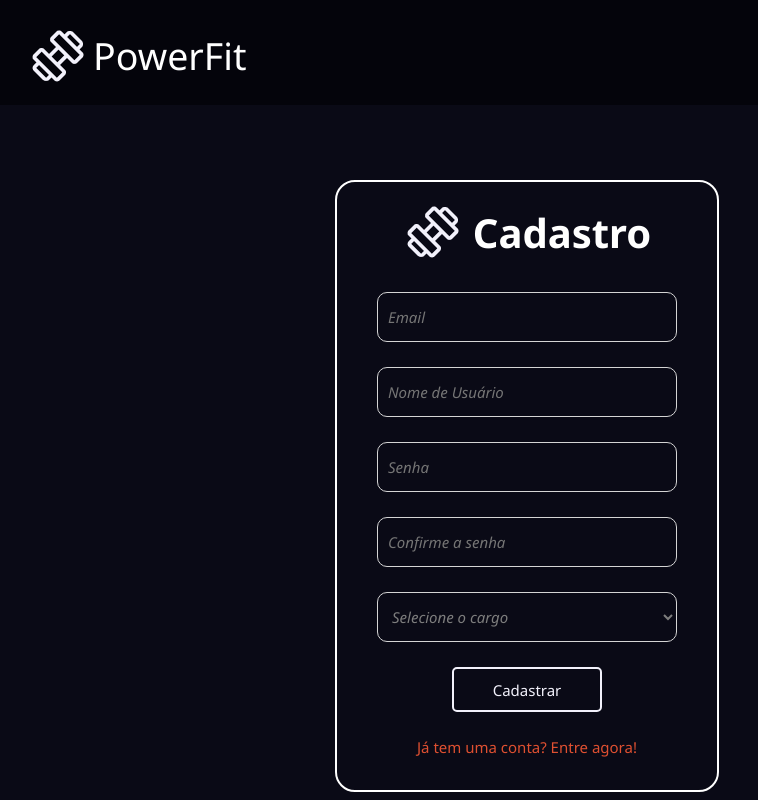
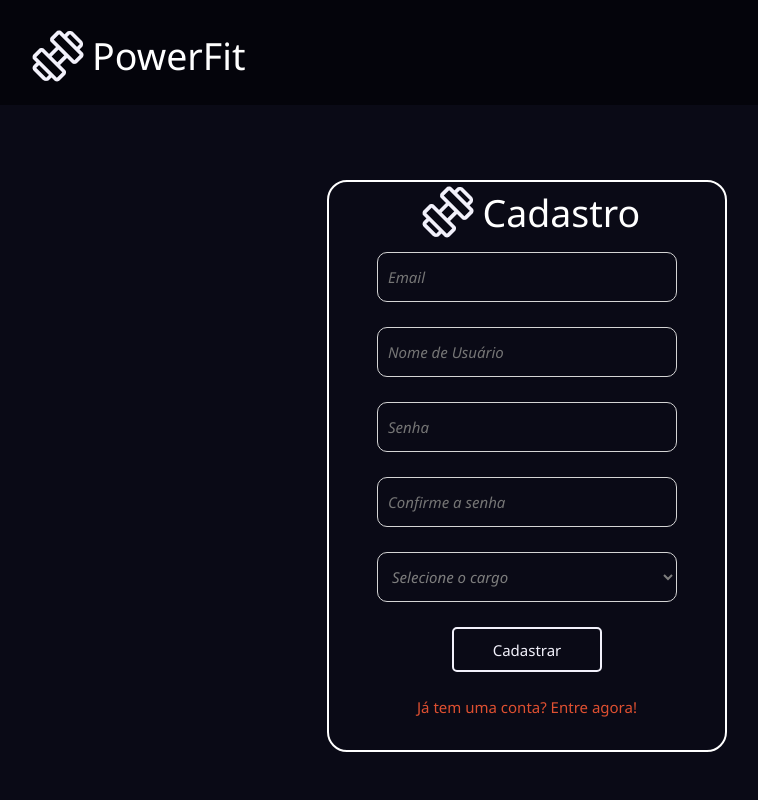
Before and after one commit to SamuelFVG/powerfit-trainee-cpe, a React (Vite) app in the folder powerfit/: page /cadastro in a window 1280 px wide. Shown: the top 800 px of the page, without its empty margins (113-871 px from the left). Built offline with nearby package versions, Linux system fonts and the light colour scheme.

Commit message:
Cadastro

```diff
--- a/powerfit/src/components/DropDownGenerico/Styles.js
+++ b/powerfit/src/components/DropDownGenerico/Styles.js
@@ -23,7 +23,11 @@ export const DivSelect = styled.select`
   @media (max-width: 500px) {
     font-size: 11px;
     width: 100%;
-    margin-left: 2.5%;
+    /* margin-left: 2.5%; */
+  }
+  @media (max-width: 300px) {
+    width: 80%;
+    margin-left: 10%;
   }
 `;
 export const DivOption = styled.option`
--- a/powerfit/src/components/LogoGenerica/Styles.js
+++ b/powerfit/src/components/LogoGenerica/Styles.js
@@ -3,7 +3,6 @@ import styled from "styled-components";
 export const LogoG = styled.div`
   display: flex;
   height: 60px;
-  width: 264px;
   align-items: center;
 `;
 
--- a/powerfit/src/pages/Cadastro/Cadastro.jsx
+++ b/powerfit/src/pages/Cadastro/Cadastro.jsx
@@ -1,8 +1,8 @@
 import { Link,useNavigate } from "react-router-dom"
 import React from "react"
 import Logo from "../../assets/Logo.png";
-import { DropDownGenerico } from "../../components";
-import { SingUpContainer,LogoCadastro,InputForm,CadastroContainer,SubmitButton, PalavraLink, Menu} from "./Styles"
+import { DropDownGenerico, LogoGenerica} from "../../components";
+import { SingUpContainer,InputForm,CadastroContainer,SubmitButton, PalavraLink, Menu} from "./Styles"
 
 
 
@@ -29,7 +29,6 @@ export default function CadastroPage() {
          email: form.email,
          nome: form.nome,
          senha: form.senha,
-         cargo: form.cargo
      }
 
 
@@ -45,10 +44,7 @@ export default function CadastroPage() {
   return (
     <SingUpContainer>
           <CadastroContainer>
-            {<LogoCadastro>
-                  <img src={Logo} ></img>
-                  <h2>Cadastro</h2>
-              </LogoCadastro>}
+            <LogoGenerica texto={"Cadastro"} backgroundColor={"#0A0A16"} />
           <form onSubmit={efetuarCadastro}>
             <InputForm
                 placeholder="Email"
--- a/powerfit/src/pages/Cadastro/Styles.js
+++ b/powerfit/src/pages/Cadastro/Styles.js
@@ -1,24 +1,32 @@
 import styled from "styled-components"
 
 
-export const LogoCadastro = styled.div`
-    width: 300px;
-    height: 100px;
-    display: flex;
-    align-items: center;
-    justify-content: center;
-    img {
-        width: 60px;
-        height: 60px;
-    }
-    h2{
-        margin-left: 10px;
-        color: white;
-        font-weight: 700;
-        font-size: 40px;
-    }
+// export const LogoCadastro = styled.div`
+//     width: 300px;
+//     height: 100px;
+//     display: flex;
+//     align-items: center;
+//     justify-content: center;
+//     img {
+//         width: 60px;
+//         height: 60px;
+//     }
+//     h2{
+//         margin-left: 10px;
+//         color: white;
+//         font-weight: 700;
+//         font-size: 40px;
+//     }
+// `
+
+export const DivLabel = styled.label`
+flex-direction: line;
+justify-content: left;
+align-items: left;
+width: 67%;
+height: 13 px;
+padding-bottom:10px;
 `
-
 
 
 export const InputForm = styled.input`
@@ -40,13 +48,18 @@ export const InputForm = styled.input`
             font-style: italic;
         }
     @media (max-width: 500px) {
-    width: 95%;
-    margin-left: 2.5%;
+    width: 100%;
+    font-size: 11px;
+    /* margin-left: 2.5%; */
+  }
+    @media (max-width: 300px) {
+    width: 80%;
+    margin-left: 10%;
   }
 `
 
 export const CadastroContainer = styled.div`
-  width: 30%;
+  width: 400px;
   height: 50%;
   border: 2px solid white;
   display: flex;
@@ -55,8 +68,8 @@ export const CadastroContainer = styled.div`
   align-items: center;
   background-color: #0A0A16;
   border-radius: 20px;
-  @media (max-width: 600px) {
-    width: 80%;
+  @media (max-width: 700px) {
+    width: 75%;
   }
 `
 
@@ -96,7 +109,7 @@ export const SubmitButton = styled.button`
     border-color: #df5031;
     color: #df5031;
   }
-  @media (max-width: 500px) {
+  @media (max-width: 1000px) {
     margin-left: 25%;
   }
 `
@@ -107,9 +120,8 @@ export const PalavraLink = styled.div`
 `
 export const Menu = styled.div`
     margin-bottom: 25px;
-
-    @media (max-width: 500px) {
-    width: 95%;
-
-  }
 `
+export const DivField = styled.div`
+display:flex;
+flex-direction:column;
+`
```
